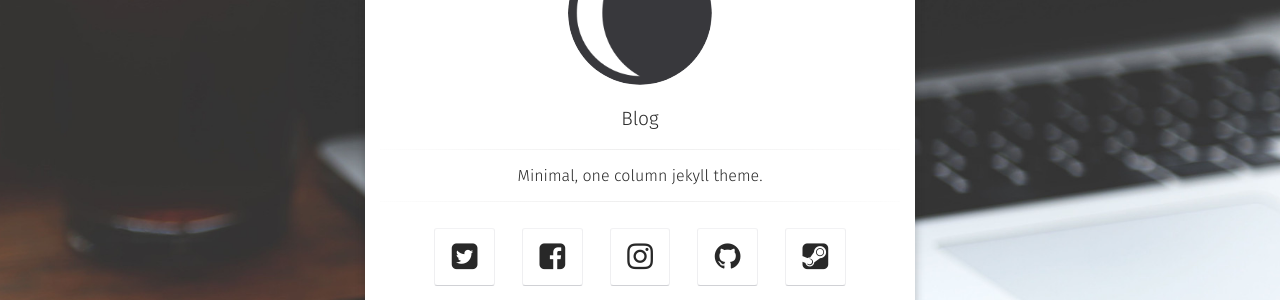
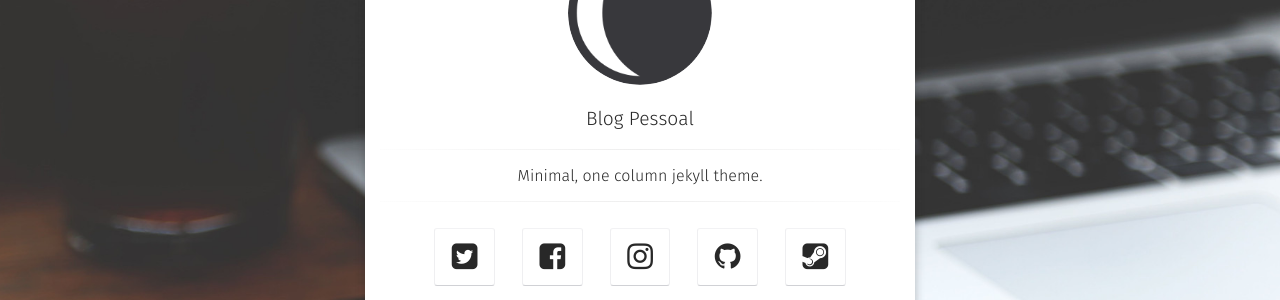
Before and after one commit to mabemoraes/mabemoraes-github.io, a Jekyll site: the page built from index.html, in a window 1280 px wide. Shown: the part 291-591 px from the top of the page. Built offline with Jekyll 4.4.1, drawn with Linux system fonts in a browser that asks for light colours; some web fonts are replaced.

Commit message:
Update _config.yml

```diff
--- a/_config.yml
+++ b/_config.yml
@@ -1,5 +1,5 @@
 # Site
-title:              Blog
+title:              Blog Pessoal
 bio:                'Minimal, one column jekyll theme.'
 description:        "Moon is a minimal, one column jekyll theme for your blog."
 reading_time:       true
```
